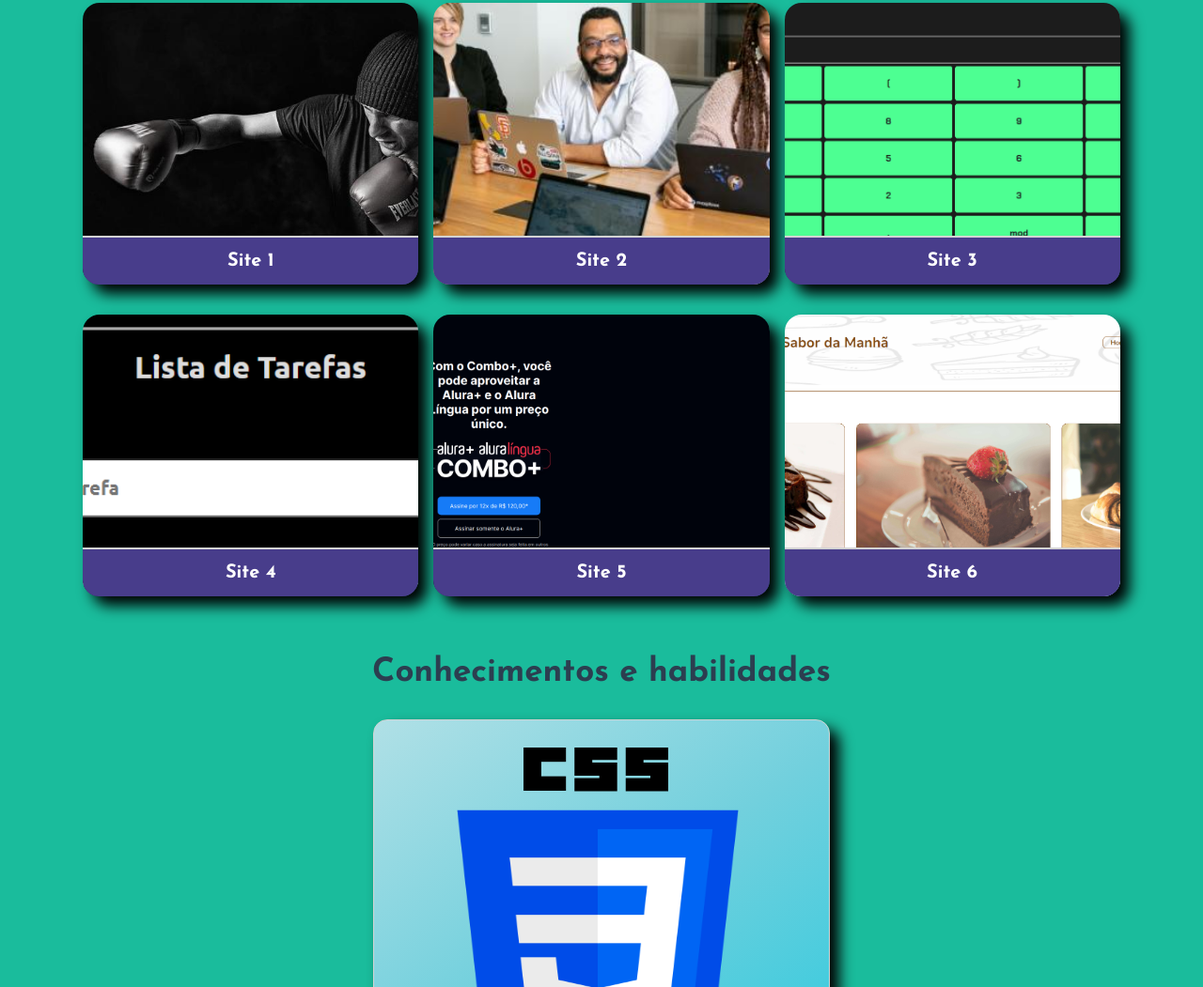
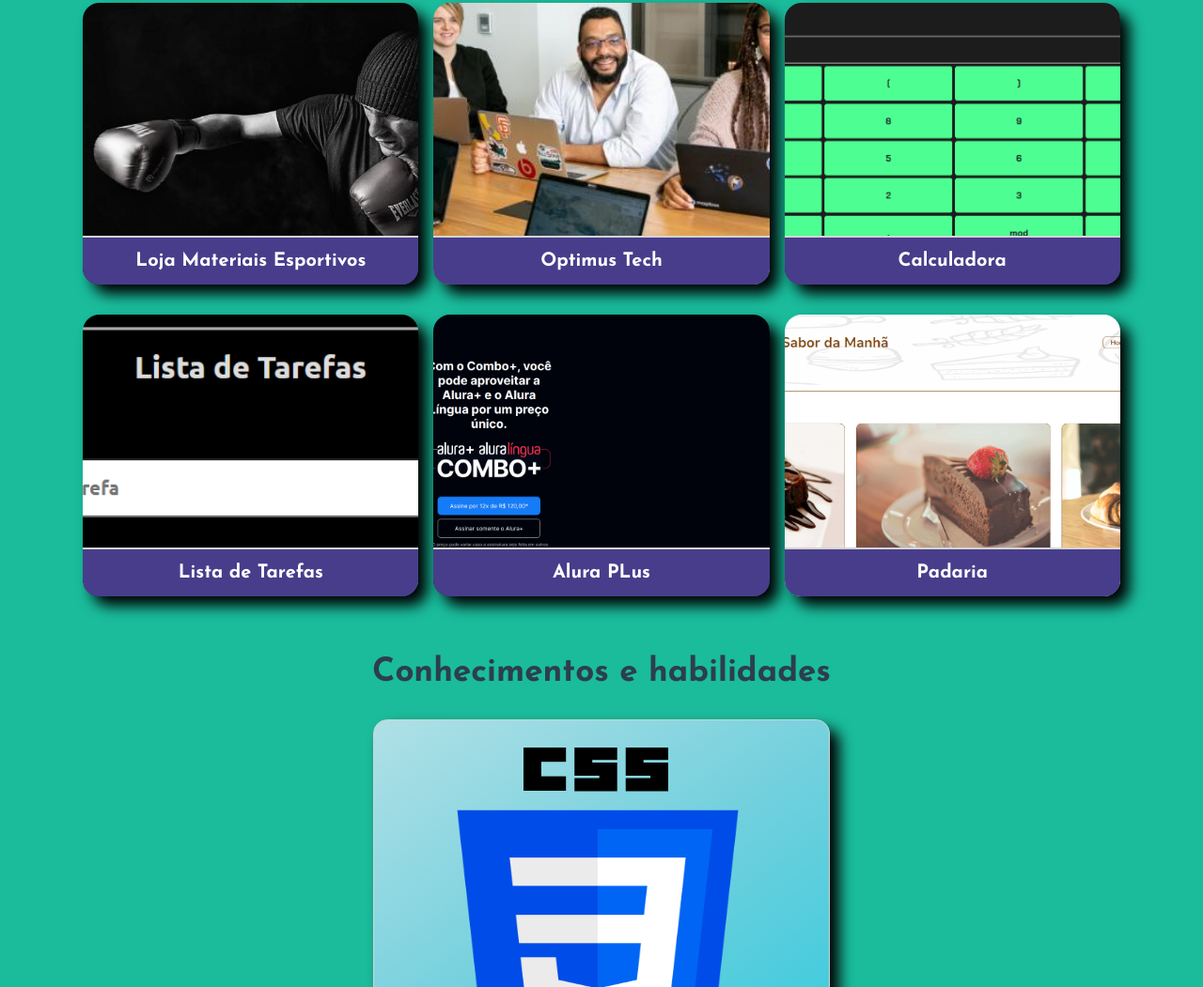
Before and after one commit to rodrigo-nasc/Meu-Site, a plain HTML site: page index.html in a window 1280 px wide. Shown: the part 870-1921 px from the top of the page at 94% size. Drawn offline with Linux system fonts and the light colour scheme; a web font is replaced by a local one.

Commit message:
Mudança titulos dos sites

```diff
--- a/index.html
+++ b/index.html
@@ -38,12 +38,12 @@
       <h3 class="titulo__portfolio" id="portfolio">Portfólio</h3>
 
       <div class="principal__portfolio">
-        <div class="principal__card card1"><a class="ancora__card" href="https://onebitcode-eta.vercel.app/">Site 1</a></div>
-        <div class="principal__card card2"><a class="ancora__card" href="https://7-days-code.vercel.app/">Site 2</a></div>
-        <div class="principal__card card3"><a class="ancora__card" href="https://calculadora-six-pi.vercel.app/">Site 3</a></div>
-        <div class="principal__card card4"><a class="ancora__card" href="https://lista-de-tarefas-amber.vercel.app/">Site 4</a></div>
-        <div class="principal__card card5"><a class="ancora__card" href="https://vercel.com/rodrigo-nasc/aluraplus">Site 5</a></div>
-        <div class="principal__card card6"><a class="ancora__card" href="https://padaria-eta.vercel.app/">Site 6</a></div>
+        <div class="principal__card card1"><a class="ancora__card" href="https://onebitcode-eta.vercel.app/">Loja Materiais Esportivos</a></div>
+        <div class="principal__card card2"><a class="ancora__card" href="https://7-days-code.vercel.app/">Optimus Tech</a></div>
+        <div class="principal__card card3"><a class="ancora__card" href="https://calculadora-six-pi.vercel.app/">Calculadora</a></div>
+        <div class="principal__card card4"><a class="ancora__card" href="https://lista-de-tarefas-amber.vercel.app/">Lista de Tarefas</a></div>
+        <div class="principal__card card5"><a class="ancora__card" href="https://vercel.com/rodrigo-nasc/aluraplus">Alura PLus</a></div>
+        <div class="principal__card card6"><a class="ancora__card" href="https://padaria-eta.vercel.app/">Padaria</a></div>
       </div>
 
       <h3 class="titulo__portfolio">Conhecimentos e habilidades</h3>
```
